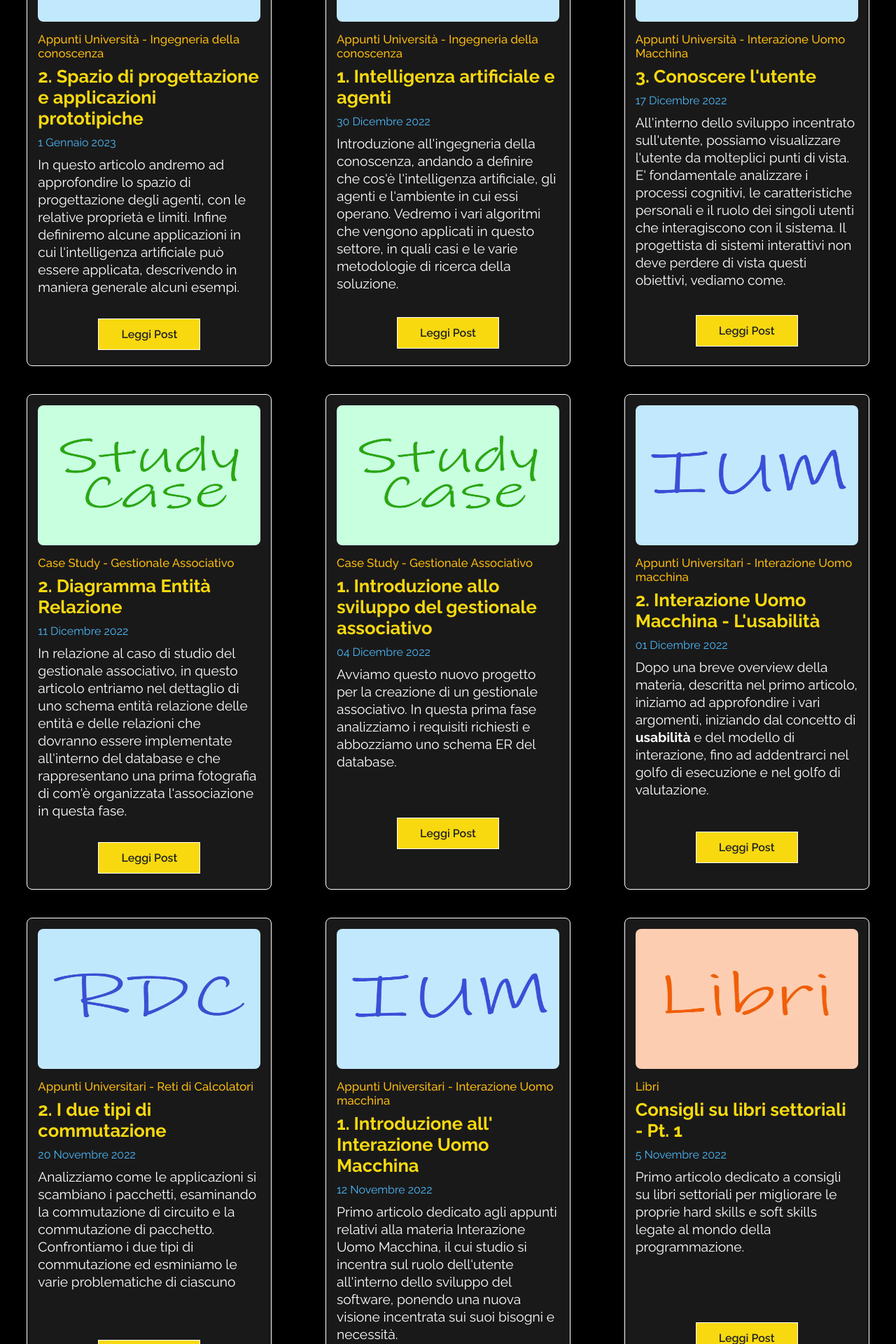
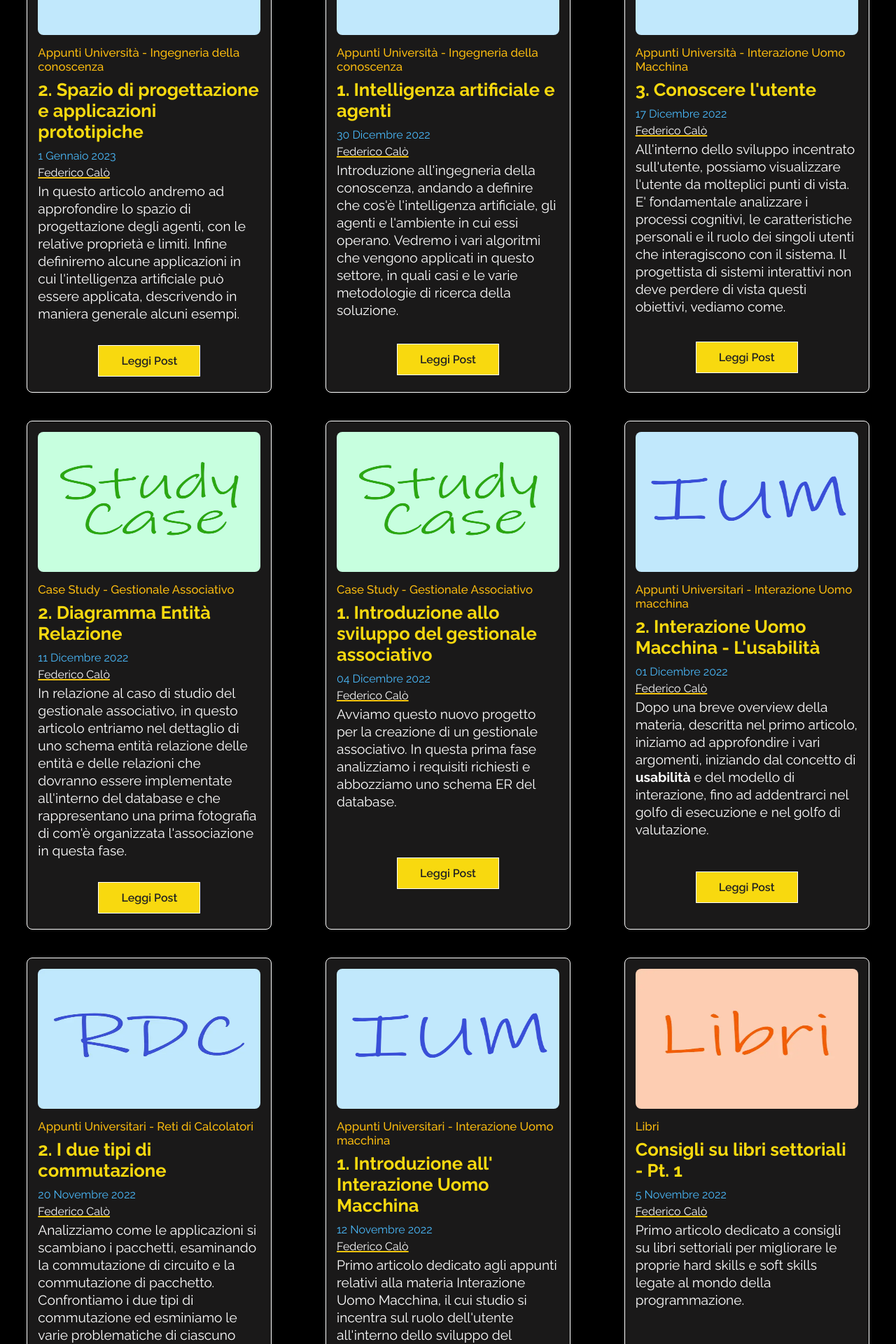
Before and after one commit to fedcal/portfolio-personale-reactjs, a React (Create React App) app: page /blog in a window 1280 px wide. Shown: the part 1592-3512 px from the top of the page at 70% size. Built offline with nearby package versions, Linux system fonts and the light colour scheme.

Commit message:
microdata blog

```diff
--- a/src/components/Blog/BlogBoxes.js
+++ b/src/components/Blog/BlogBoxes.js
@@ -11,7 +11,7 @@ import LogoCC from '../assets/cc_500.webp';
 
 function BlogBoxes() {
     return (
-        <div className='container'>
+        <div className='container' itemscope  itemtype="https://schema.org/HowTo">
             <div className='post-filter container' >
                 <span className='filter-item active-filter' data-filter='all'>Tutti</span>
                 <span className='filter-item' data-filter='uni'>Appunti Università</span>
@@ -23,8 +23,8 @@ function BlogBoxes() {
                 <article className='post-box uni all'>
                     <img loading="lazy" decoding="async" src={LogoCC} alt="Logo riferito ai post della materia ingegneria della conoscenza" className='post-img' title='ingegneria della conoscenza'/>
                     <h3 className='category'>Appunti Università - Calcolabilità e complessità</h3>
-                    <h1 className='post-title'itemprop="headline">1. Introduzione alla calcolabilità e alla complessità</h1>
-                    <time datetime="2023-01-10" className='post-date'> 10 Gennaio 2023</time> <span  itemprop="author" itemscope itemtype="https://schema.org/Person"><a itemprop="url" href='https://www.federicocalo.dev' className='autore'><span itemprop="name">Federico Calò</span></a></span>
+                    <h1 className='post-title' itemprop="headline">1. Introduzione alla calcolabilità e alla complessità</h1>
+                    <time datetime="2023-01-10" className='post-date' temprop="datePublished" content="2023-01-10T08:00:00+08:00"> 10 Gennaio 2023</time> <span  itemprop="author" itemscope itemtype="https://schema.org/Person"><a itemprop="url" href='https://www.federicocalo.dev' className='autore'><span itemprop="name">Federico Calò</span></a></span>
                     <p className='post-description'> In questo articolo introdurremo la materia della Calcolabilità e Complessità, dando una prima definizione delle teorie principali e definendo la terminologia e la notazione matematica che utilizzeremo per trattare questa materia. </p>
                     <div className='link'>
                         <Link to="/Introduzione-alla-Calcolabilita-e-Complessita" className="btn">Leggi Post</Link>
@@ -35,7 +35,7 @@ function BlogBoxes() {
                     <img loading="lazy" decoding="async" src={LogoIcon} alt="Logo riferito ai post della materia ingegneria della conoscenza" className='post-img' title='ingegneria della conoscenza'/>
                     <h3 className='category'>Appunti Università - Ingegneria della conoscenza</h3>
                     <h1 className='post-title'itemprop="headline">4. Controlli e azioni di un agente</h1>
-                    <time datetime="2023-01-07" className='post-date'> 7 Gennaio 2023</time> <span  itemprop="author" itemscope itemtype="https://schema.org/Person"><a itemprop="url" href='https://www.federicocalo.dev' className='autore'><span itemprop="name">Federico Calò</span></a></span>
+                    <time datetime="2023-01-07" className='post-date' temprop="datePublished" content="2023-01-07T08:00:00+08:00"> 7 Gennaio 2023</time> <span  itemprop="author" itemscope itemtype="https://schema.org/Person"><a itemprop="url" href='https://www.federicocalo.dev' className='autore'><span itemprop="name">Federico Calò</span></a></span>
                     <p className='post-description'> In questo articolo andiamo a vedere nello specfico la logica del corpo di un agente, daremo un'occhiata alla sua architettura e come agisce, ovvero come usa le regole definite nel precedente articolo all'interno del suo ragionamento.</p>
                     <div className='link'>
                         <Link to="/Controlli-e-azioni-di-un-agente" className="btn">Leggi Post</Link>
@@ -46,7 +46,7 @@ function BlogBoxes() {
                     <img loading="lazy" decoding="async" src={LogoIcon} alt="Logo riferito ai post della materia ingnegneria della conoscenza" className='post-img' title='ingegneria della conoscenza'/>
                     <h3 className='category'>Appunti Università - Ingegneria della conoscenza</h3>
                     <h1 className='post-title'>3. All'interno di un agente: architettura e le funzioni agenti</h1>
-                    <time datetime="2023-01-03"className='post-date'> 3 Gennaio 2023</time>
+                    <time datetime="2023-01-03"className='post-date' temprop="datePublished" content="2023-01-03T08:00:00+08:00"> 3 Gennaio 2023</time> <span  itemprop="author" itemscope itemtype="https://schema.org/Person"><a itemprop="url" href='https://www.federicocalo.dev' className='autore'><span itemprop="name">Federico Calò</span></a></span>
                     <p className='post-description'> Dopo aver spiegato lo spazio di progettazione di un agente, andiamo a comprendere la sua architettura, ovvero come come un agente intelligente può percepire, ragionare e agire nel tempo in
                     un ambiente. Andremo ad ispezionare la gerarchia all'interno di un agente e i modi in cui esso può essere costruito.</p>
                     <div className='link'>
@@ -58,7 +58,7 @@ function BlogBoxes() {
                     <img loading="lazy" decoding="async" src={LogoIcon} alt="Logo riferito ai post della materia ingegneria della conoscenza" className='post-img' title='ingegneria della conoscenza'/>
                     <h3 className='category'>Appunti Università - Ingegneria della conoscenza</h3>
                     <h1 className='post-title'>2. Spazio di progettazione e applicazioni prototipiche</h1>
-                    <time datetime="2023-01-01"className='post-date'> 1 Gennaio 2023</time>
+                    <time datetime="2023-01-01"className='post-date' temprop="datePublished" content="2023-01-01T08:00:00+08:00"> 1 Gennaio 2023</time> <span  itemprop="author" itemscope itemtype="https://schema.org/Person"><a itemprop="url" href='https://www.federicocalo.dev' className='autore'><span itemprop="name">Federico Calò</span></a></span>
                     <p className='post-description'> In questo articolo andremo ad approfondire lo spazio di progettazione degli agenti, con le relative proprietà e limiti. Infine definiremo alcune applicazioni in cui l'intelligenza artificiale può essere
                      applicata, descrivendo in maniera generale alcuni esempi.</p>
                     <div className='link'>
@@ -70,7 +70,7 @@ function BlogBoxes() {
                     <img loading="lazy" decoding="async" src={LogoIcon} alt="Logo riferito ai post della materia ingnegneria della conoscenza" className='post-img' title='ingegneria della conoscenza'/>
                     <h3 className='category'>Appunti Università - Ingegneria della conoscenza</h3>
                     <h1 className='post-title'>1. Intelligenza artificiale e agenti</h1>
-                    <time datetime="2022-12-30" className='post-date'> 30 Dicembre 2022</time>
+                    <time datetime="2022-12-30" className='post-date' temprop="datePublished" content="2022-12-30T08:00:00+08:00"> 30 Dicembre 2022</time>  <span  itemprop="author" itemscope itemtype="https://schema.org/Person"><a itemprop="url" href='https://www.federicocalo.dev' className='autore'><span itemprop="name">Federico Calò</span></a></span>
                     <p className='post-description'> Introduzione all'ingegneria della conoscenza, andando a definire che cos'è l'intelligenza artificiale, gli agenti e l'ambiente in cui essi operano. Vedremo i vari algoritmi che vengono applicati in questo settore,
                      in quali casi e le varie metodologie di ricerca della soluzione.</p>
                     <div className='link'>
@@ -82,7 +82,7 @@ function BlogBoxes() {
                     <img loading="lazy" decoding="async" src={LogoIum} alt="Logo riferito ai post della materia interazione uomo macchina" className='post-img'title='interazione uomo macchina'/>
                     <h3 className='category'>Appunti Università - Interazione Uomo Macchina</h3>
                     <h1 className='post-title'>3. Conoscere l'utente</h1>
-                    <time datetime="2022-12-17" className='post-date'> 17 Dicembre 2022</time>
+                    <time datetime="2022-12-17" className='post-date' temprop="datePublished" content="2022-12-17T08:00:00+08:00"> 17 Dicembre 2022</time> <span  itemprop="author" itemscope itemtype="https://schema.org/Person"><a itemprop="url" href='https://www.federicocalo.dev' className='autore'><span itemprop="name">Federico Calò</span></a></span>
                     <p className='post-description'> All'interno dello sviluppo incentrato sull'utente, possiamo visualizzare l'utente da molteplici punti di vista. E' fondamentale analizzare i processi cognitivi, le caratteristiche personali e il
                     ruolo dei singoli utenti che interagiscono con il sistema. Il progettista di sistemi interattivi non deve perdere di vista questi obiettivi, vediamo come.</p>
                     <div className='link'>
@@ -94,7 +94,7 @@ function BlogBoxes() {
                     <img loading="lazy" decoding="async" src={LogoStudyCase} alt="Logo riferito ai post dello study case" className='post-img'title='study case'/>
                     <h3 className='category'>Case Study - Gestionale Associativo</h3>
                     <h1 className='post-title'>2. Diagramma Entità Relazione</h1>
-                    <time datetime="2022-12-11" className='post-date'> 11 Dicembre 2022</time>
+                    <time datetime="2022-12-11" className='post-date' temprop="datePublished" content="2022-12-11T08:00:00+08:00"> 11 Dicembre 2022</time> <span  itemprop="author" itemscope itemtype="https://schema.org/Person"><a itemprop="url" href='https://www.federicocalo.dev' className='autore'><span itemprop="name">Federico Calò</span></a></span>
                     <p className='post-description'> In relazione al caso di studio del gestionale associativo, in questo articolo entriamo nel dettaglio di uno schema entità relazione delle entità e delle relazioni che dovranno
                      essere implementate all'interno del database e che rappresentano una prima fotografia di com'è organizzata l'associazione in questa fase.</p>
                     <div className='link'>
@@ -106,7 +106,7 @@ function BlogBoxes() {
                     <img loading="lazy" decoding="async" src={LogoStudyCase} alt="Logo riferito ai post dello study case" className='post-img'title='study case'/>
                     <h3 className='category'>Case Study - Gestionale Associativo</h3>
                     <h1 className='post-title'>1. Introduzione allo sviluppo del gestionale associativo</h1>
-                    <time datetime="2022-12-04" className='post-date'> 04 Dicembre 2022</time>
+                    <time datetime="2022-12-04" className='post-date' temprop="datePublished" content="2022-12-04T08:00:00+08:00"> 04 Dicembre 2022</time> <span  itemprop="author" itemscope itemtype="https://schema.org/Person"><a itemprop="url" href='https://www.federicocalo.dev' className='autore'><span itemprop="name">Federico Calò</span></a></span>
                     <p className='post-description'> Avviamo questo nuovo progetto per la creazione di un gestionale associativo. In questa prima fase analizziamo i requisiti richiesti e abbozziamo uno
                      schema ER del database.</p>
                     <div className='link'>
@@ -118,7 +118,7 @@ function BlogBoxes() {
                     <img loading="lazy" decoding="async" src={LogoIum} alt="Logo riferito ai post della materia interazione uomo macchina" className='post-img' title='interazione uomo macchina'/>
                     <h3 className='category'>Appunti Universitari - Interazione Uomo macchina</h3>
                     <h1 className='post-title'>2. Interazione Uomo Macchina - L'usabilità </h1>
-                    <time datetime="2022-12-01" className='post-date'> 01 Dicembre 2022</time>
+                    <time datetime="2022-12-01" className='post-date' temprop="datePublished" content="2022-12-01T08:00:00+08:00"> 01 Dicembre 2022</time> <span  itemprop="author" itemscope itemtype="https://schema.org/Person"><a itemprop="url" href='https://www.federicocalo.dev' className='autore'><span itemprop="name">Federico Calò</span></a></span>
                     <p className='post-description'> Dopo una breve overview della materia, descritta nel primo articolo, iniziamo ad approfondire i vari argomenti, iniziando dal concetto di <strong>usabilità</strong> e del modello di interazione, fino
                     ad addentrarci nel golfo di esecuzione e nel golfo di valutazione.</p>
                     <div className='link'>
@@ -130,7 +130,7 @@ function BlogBoxes() {
                     <img loading="lazy" decoding="async" src={LogoRDC} alt="Logo riferito ai post della materia reti di calcolatori" className='post-img' title='reti di calcolatori'/>
                     <h3 className='category'>Appunti Universitari - Reti di Calcolatori</h3>
                     <h1 className='post-title'>2. I due tipi di commutazione </h1>
-                    <time datetime="2022-11-20" className='post-date'> 20 Novembre 2022</time>
+                    <time datetime="2022-11-20" className='post-date' temprop="datePublished" content="2022-11-20T08:00:00+08:00"> 20 Novembre 2022</time> <span  itemprop="author" itemscope itemtype="https://schema.org/Person"><a itemprop="url" href='https://www.federicocalo.dev' className='autore'><span itemprop="name">Federico Calò</span></a></span>
                     <p className='post-description'>Analizziamo come le applicazioni si scambiano i pacchetti, esaminando la commutazione di circuito e la commutazione di pacchetto. Confrontiamo i due tipi di commutazione ed esminiamo le varie problematiche di ciascuno </p>
                     <div className='link'>
                         <Link to="/Reti-di-Calcolatori-Vari-Tipi-Di-Commutazione" className="btn">Leggi Post</Link>
@@ -141,7 +141,7 @@ function BlogBoxes() {
                     <img loading="lazy" decoding="async" src={LogoIum} alt="Logo riferito ai post della materia interazione uomo macchina" className='post-img'title='interazione uomo macchina'/>
                     <h3 className='category'>Appunti Universitari - Interazione Uomo macchina</h3>
                     <h1 className='post-title'>1. Introduzione all' Interazione Uomo Macchina </h1>
-                    <time datetime="2022-11-12" className='post-date'> 12 Novembre 2022</time>
+                    <time datetime="2022-11-12" className='post-date'temprop="datePublished" content="2022-11-12T08:00:00+08:00"> 12 Novembre 2022</time> <span  itemprop="author" itemscope itemtype="https://schema.org/Person"><a itemprop="url" href='https://www.federicocalo.dev' className='autore'><span itemprop="name">Federico Calò</span></a></span>
                     <p className='post-description'>Primo articolo dedicato agli appunti relativi alla materia Interazione Uomo Macchina, il cui studio si incentra sul ruolo dell'utente all'interno dello sviluppo del software, ponendo una nuova visione incentrata
                     sui suoi bisogni e necessità.</p>
                     <div className='link'>
@@ -153,7 +153,7 @@ function BlogBoxes() {
                     <img loading="lazy" decoding="async" src={LogoLibri} alt="Logo riferito ai post dei libri consigliati" className='post-img' title='libri consigliati'/>
                     <h3 className='category'>Libri</h3>
                     <h1 className='post-title'>Consigli su libri settoriali - Pt. 1 </h1>
-                    <time datetime="2022-11-05" className='post-date'> 5 Novembre 2022</time>
+                    <time datetime="2022-11-05" className='post-date' temprop="datePublished" content="2022-11-05T08:00:00+08:00"> 5 Novembre 2022</time> <span  itemprop="author" itemscope itemtype="https://schema.org/Person"><a itemprop="url" href='https://www.federicocalo.dev' className='autore'><span itemprop="name">Federico Calò</span></a></span>
                     <p className='post-description'>Primo articolo dedicato a consigli su libri settoriali per migliorare le proprie hard skills e soft skills legate al mondo della programmazione.</p>
                     <div className='link'>
                         <Link to="/Libri-consigliati-01" className="btn">Leggi Post</Link>
@@ -164,7 +164,7 @@ function BlogBoxes() {
                     <img loading="lazy" decoding="async" src={LogoRDC} alt="Logo riferito ai post della materia reti di calcolatori" className='post-img'title='reti di calcolatori'/>
                     <h3 className='category'>Appunti Universitari - Reti di Calcolatori</h3>
                     <h1 className='post-title'>1. Introduzione alle reti </h1>
-                    <time datetime="2022-11-01" className='post-date'> 1 Novembre 2022</time>
+                    <time datetime="2022-11-01" className='post-date' temprop="datePublished" content="2022-11-01T08:00:00+08:00"> 1 Novembre 2022</time> <span  itemprop="author" itemscope itemtype="https://schema.org/Person"><a itemprop="url" href='https://www.federicocalo.dev' className='autore'><span itemprop="name">Federico Calò</span></a></span>
                     <p className='post-description'>Introduzione alle reti di calcolatori, fornendo un'immagine di come si è evoluta l'infrastruttura di Internet, analizzando i due tipi di commutazione delle informazioni presenti in essa e i vari parametri di valutazione.</p>
                     <div className='link'>
                         <Link to="/Reti-di-Calcolatori-Introduzione" className="btn">Leggi Post</Link>
```
